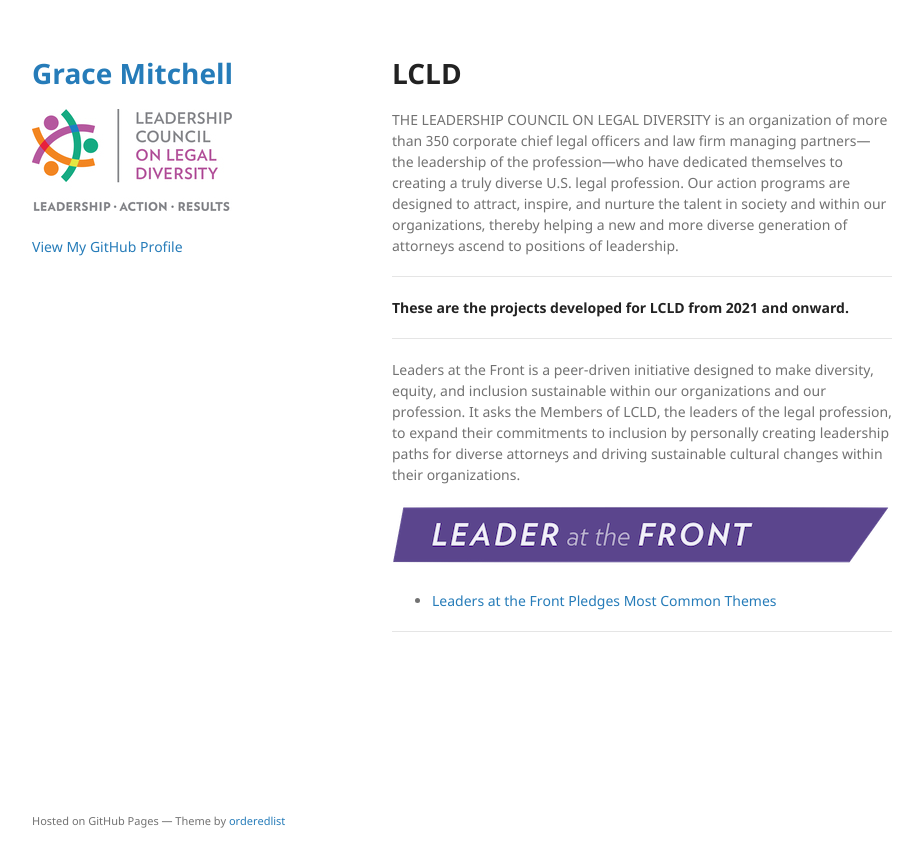
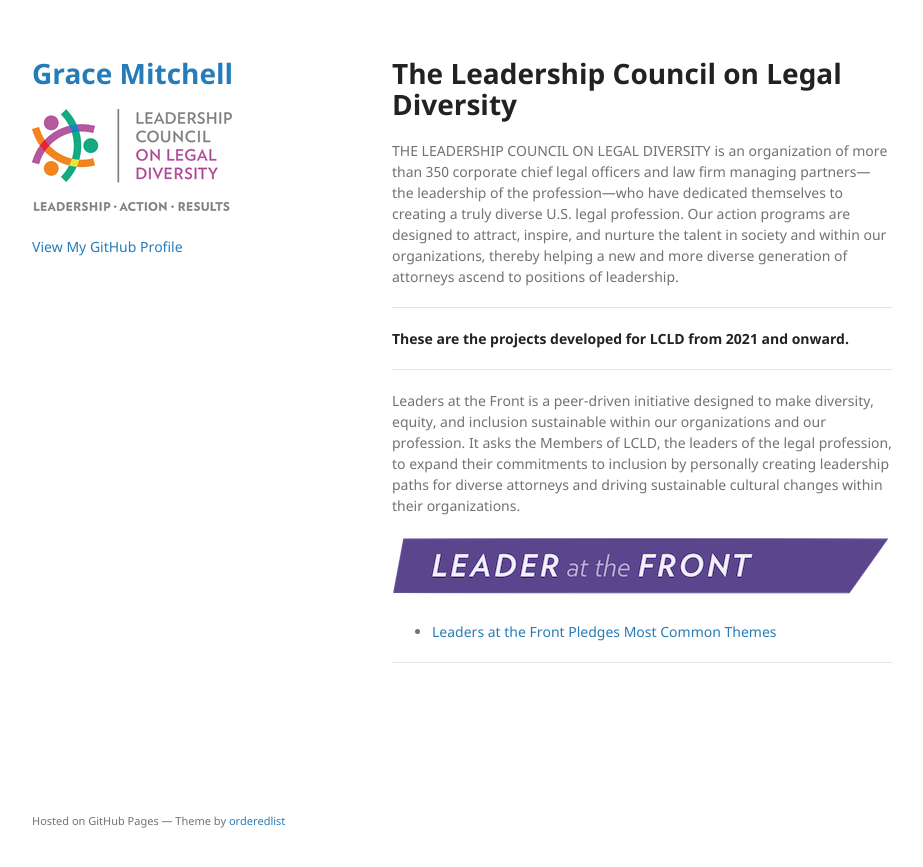
Before and after one commit to gymitchell95/gymitchell95.github.io, a Jekyll site: the page built from index.md, in a window 1280 px wide. Shown: the top 867 px of the page, without its empty margins (178-1101 px from the left). Built offline with Jekyll 4.4.1, drawn with Linux system fonts in a browser that asks for light colours; our own code applies the rules of GitHub Pages for plain Markdown files; the repository's description, which GitHub fills in, is left out.

Commit message:
Update index.md

```diff
--- a/index.md
+++ b/index.md
@@ -1,7 +1,7 @@
 ---
 title: Projects of Grace Mitchell
 ---
-# LCLD
+# The Leadership Council on Legal Diversity
 THE LEADERSHIP COUNCIL ON LEGAL DIVERSITY is an organization of more than 350 corporate chief legal officers and law firm managing partners—the leadership of the profession—who have dedicated themselves to creating a truly diverse U.S. legal profession. Our action programs are designed to attract, inspire, and nurture the talent in society and within our organizations, thereby helping a new and more diverse generation of attorneys ascend to positions of leadership.
 
 
```
